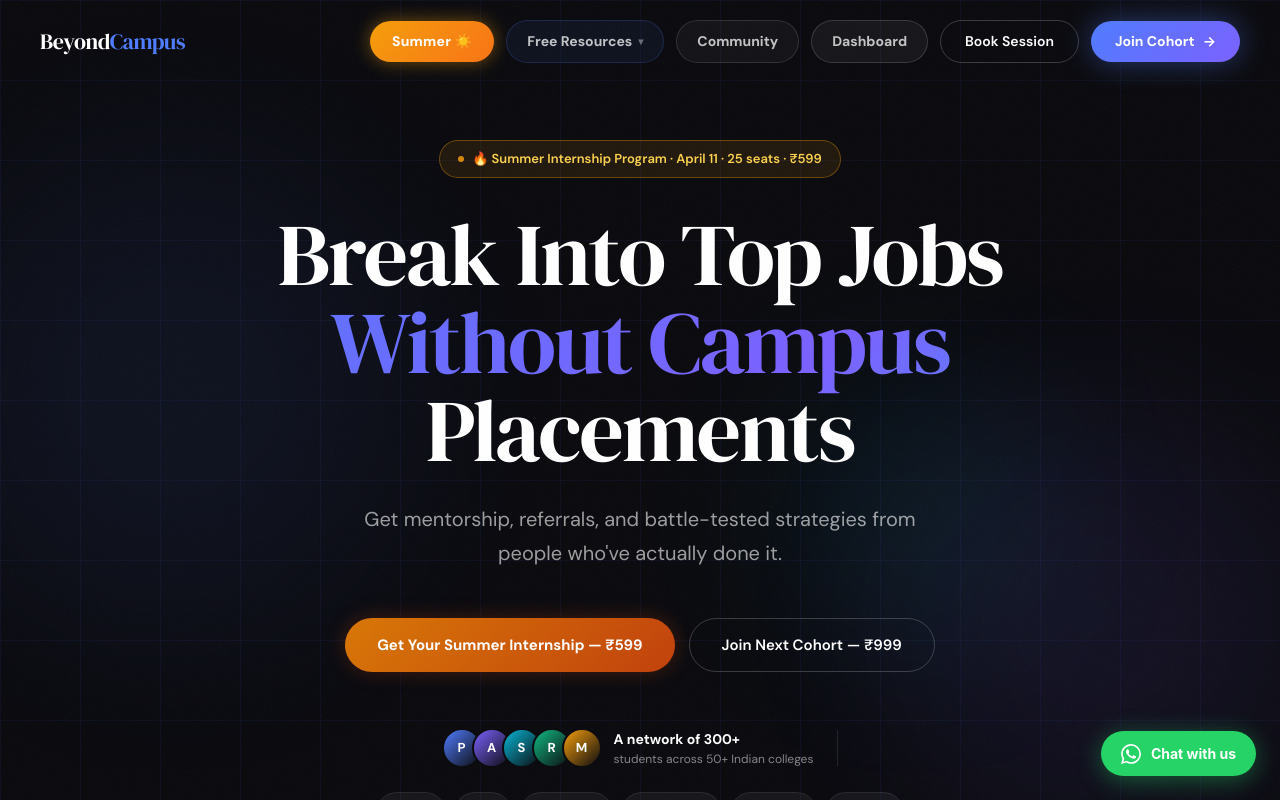
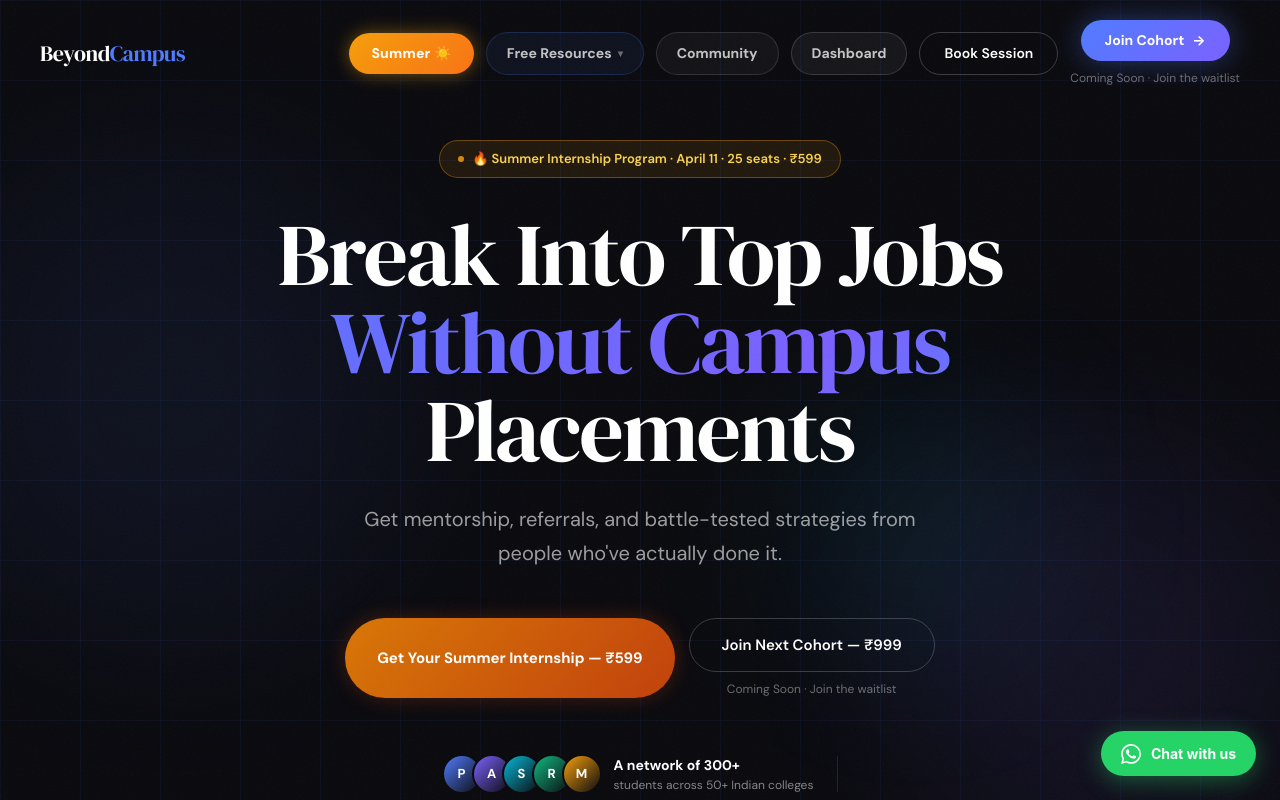
Before and after one commit to aanirudh28/beyond-campus, a Next.js app: page / in a window 1280 px wide. Shown: the top 800 px of the page. Built offline with nearby package versions, Linux system fonts and the light colour scheme.

Commit message:
add coming soon text below cohort buttons

```diff
--- a/app/page.tsx
+++ b/app/page.tsx
@@ -262,10 +262,13 @@ export default function Home() {
           <a href="/community" style={{ padding: '10px 20px', fontSize: 14, fontWeight: 700, color: 'rgba(255,255,255,0.75)', textDecoration: 'none', borderRadius: 100, border: '1px solid rgba(255,255,255,0.12)', background: 'rgba(255,255,255,0.04)', transition: 'all 0.2s' }}>Community</a>
           <a href="/dashboard" style={{ padding: '10px 20px', fontSize: 14, fontWeight: 700, color: 'rgba(255,255,255,0.75)', textDecoration: 'none', borderRadius: 100, border: '1px solid rgba(255,255,255,0.15)', background: 'rgba(255,255,255,0.05)', transition: 'all 0.2s' }}>Dashboard</a>
           <a href="/book" className="btn-secondary" style={{ padding: '10px 24px', fontSize: 14 }}>Book Session</a>
+          <div style={{ display: 'flex', flexDirection: 'column', alignItems: 'center' }}>
             <a href="/cohort" className="btn-primary" style={{ padding: '10px 24px', fontSize: 14 }}>
               <span>Join Cohort</span>
               <span style={{ position: 'relative', zIndex: 1 }}>→</span>
             </a>
+            <p style={{ fontSize: 12, color: 'rgba(255,255,255,0.4)', textAlign: 'center', marginTop: 8, margin: '8px 0 0' }}>Coming Soon · Join the waitlist</p>
+          </div>
         </div>
       </nav>
 
@@ -293,7 +296,10 @@ export default function Home() {
 
           <div style={{ display: 'flex', gap: 14, justifyContent: 'center', flexWrap: 'wrap', marginBottom: 56 }}>
             <a href="/summer" className="btn-amber">Get Your Summer Internship — ₹599</a>
+            <div style={{ display: 'flex', flexDirection: 'column', alignItems: 'center' }}>
               <a href="/cohort" className="btn-secondary">Join Next Cohort — ₹999</a>
+              <p style={{ fontSize: 12, color: 'rgba(255,255,255,0.4)', textAlign: 'center', marginTop: 8, margin: '8px 0 0' }}>Coming Soon · Join the waitlist</p>
+            </div>
           </div>
 
           {/* Social proof row */}
@@ -942,10 +948,13 @@ export default function Home() {
           </div>
           <div style={{ display: 'flex', gap: 12 }}>
             <a href="/book" className="btn-secondary" style={{ padding: '12px 24px', fontSize: 14 }}>Book Session</a>
+            <div style={{ display: 'flex', flexDirection: 'column', alignItems: 'center' }}>
               <a href="/cohort" className="btn-primary" style={{ padding: '12px 24px', fontSize: 14 }}>
                 <span>Join Cohort</span>
                 <span style={{ position: 'relative', zIndex: 1 }}>→</span>
               </a>
+              <p style={{ fontSize: 12, color: 'rgba(255,255,255,0.4)', textAlign: 'center', marginTop: 8, margin: '8px 0 0' }}>Coming Soon · Join the waitlist</p>
+            </div>
           </div>
         </div>
         <div style={{ borderTop: '1px solid rgba(255,255,255,0.06)', paddingTop: 24, display: 'flex', alignItems: 'center', justifyContent: 'space-between', flexWrap: 'wrap', gap: 12 }}>
```
Lines whose indentation alone changed are shown as unchanged.
